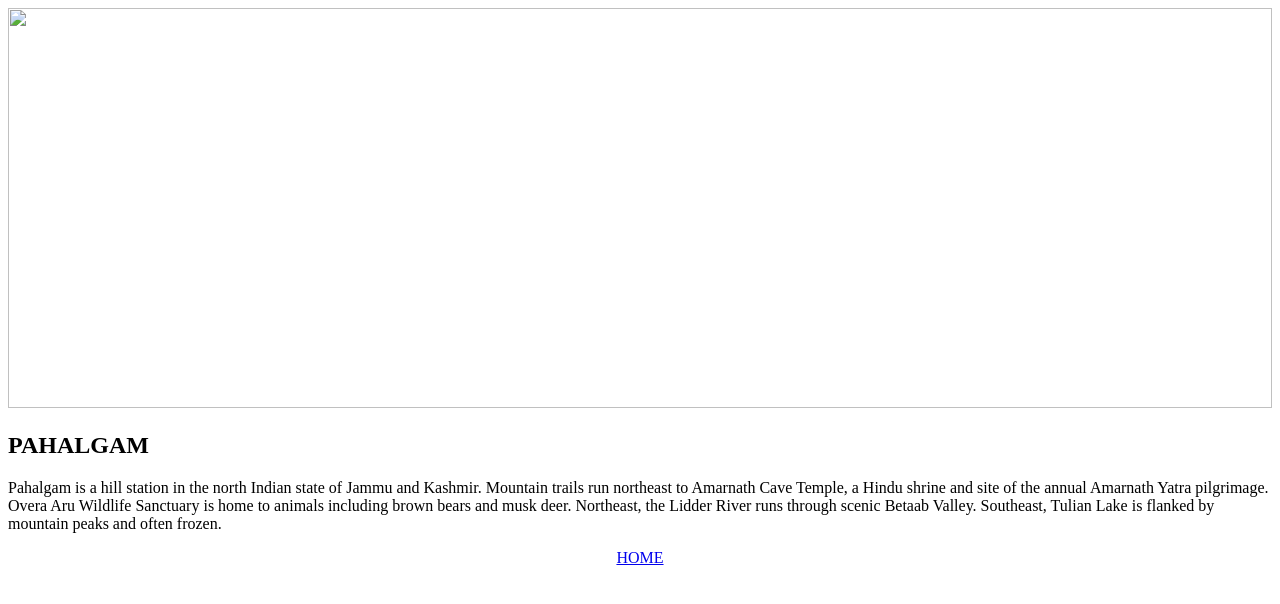
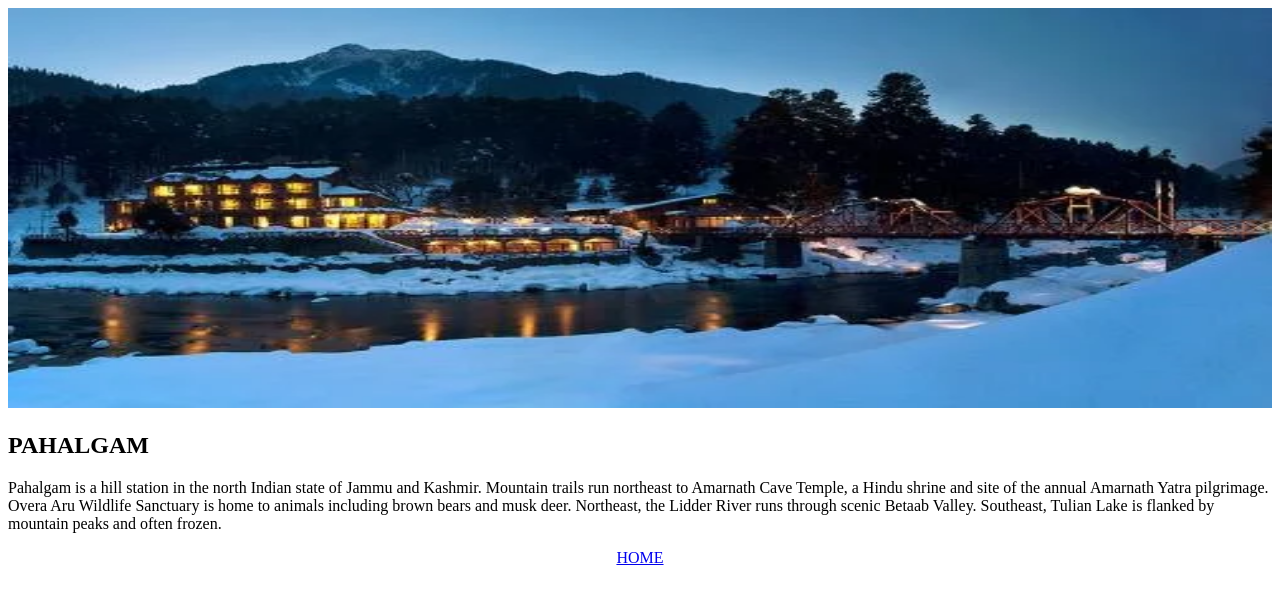
Before and after one commit to maqsoodhussain/web_programing, a plain HTML site: page pahalgam.html in a window 1280 px wide. Drawn offline with Linux system fonts and the light colour scheme; the site is published under a folder, as on GitHub Pages, so addresses that start at the root find nothing.

Commit message:
Update pahalgam.html

```diff
--- a/pahalgam.html
+++ b/pahalgam.html
@@ -8,7 +8,7 @@
 </head>
 <body>
     <div>
-        <img src="/images/palalgam1.webp" alt="">
+        <img src="images/palalgam1.webp" alt="">
     </div>
     <div>
         <h2>PAHALGAM</h2>
```
